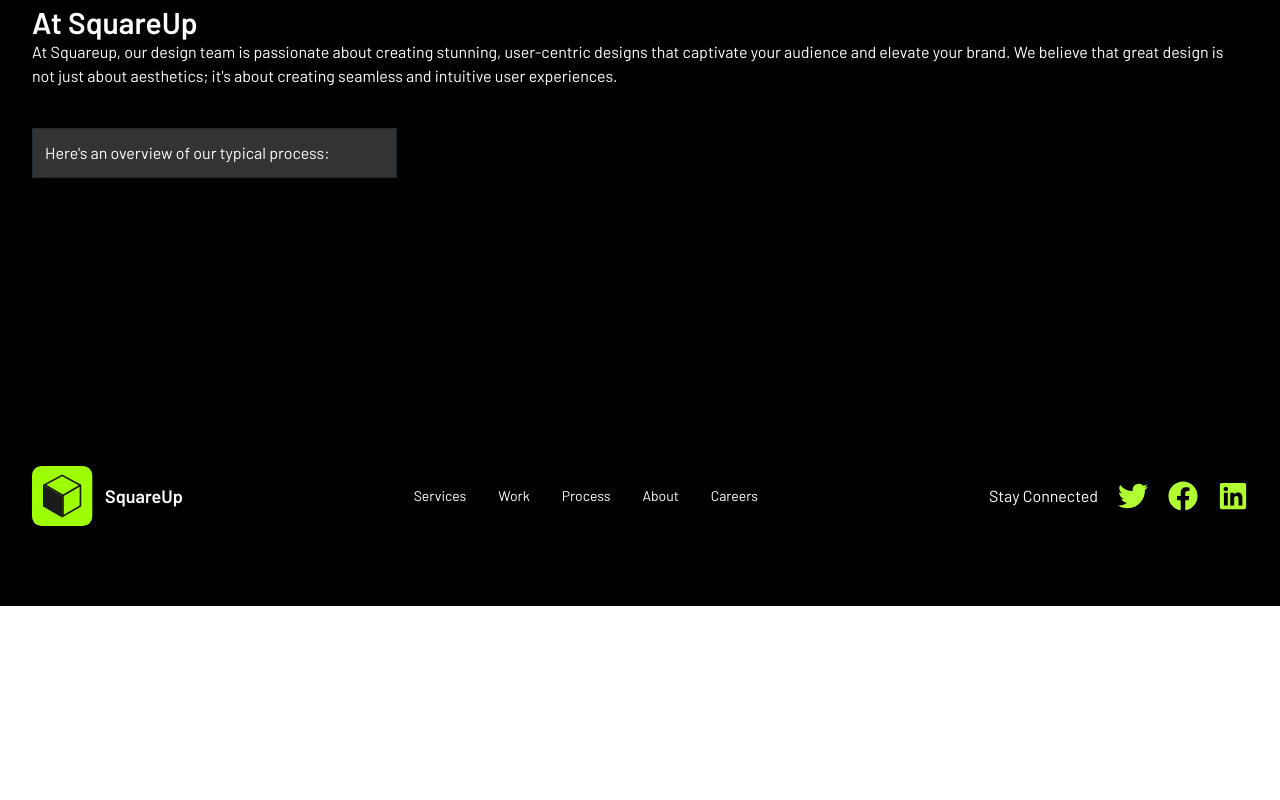
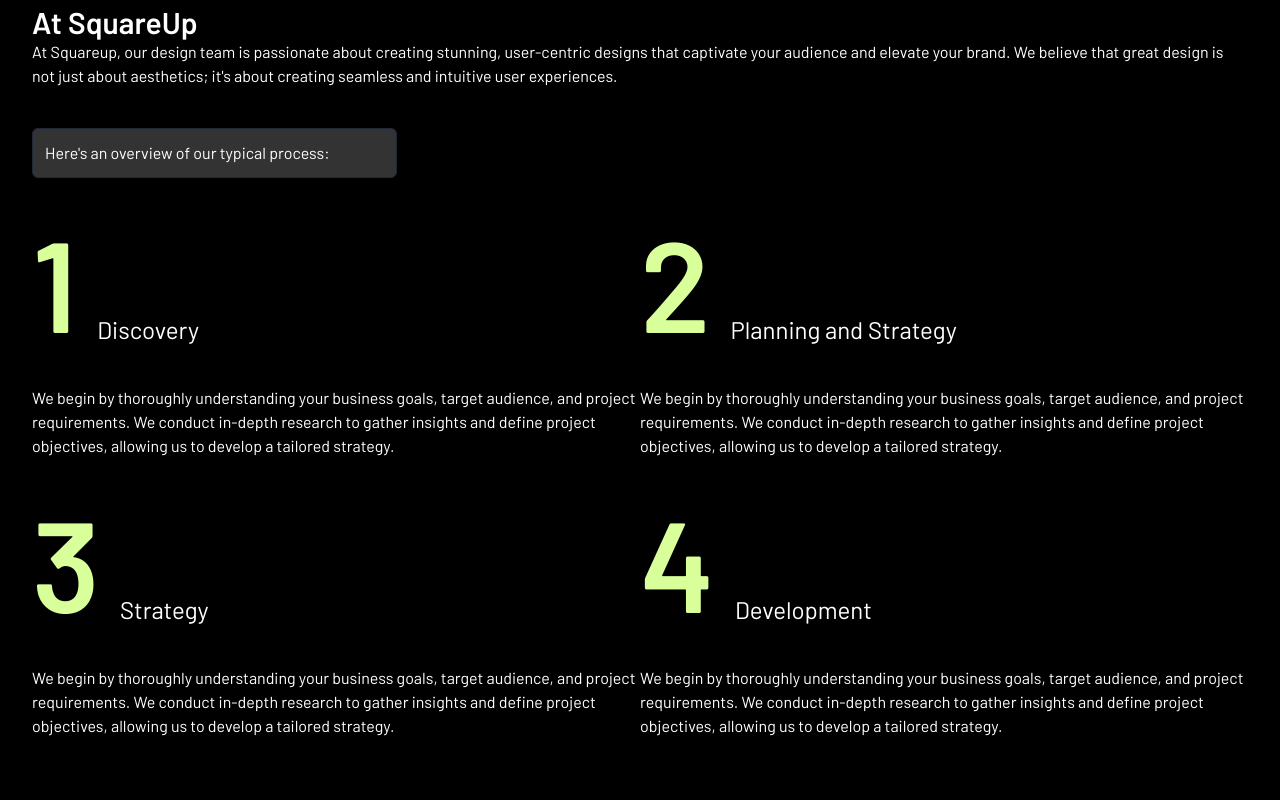
Before and after one commit to Barsheyr/Squareup, a React (Vite) app: page /process in a window 1280 px wide. Shown: the part 560-1360 px from the top of the page. Before the commit the page ends 1166 px from the top, so only its background shows below. Built offline with nearby package versions, Linux system fonts and the light colour scheme.

Commit message:
new push

```diff
--- a/src/components/Process/ProcessBody.jsx
+++ b/src/components/Process/ProcessBody.jsx
@@ -1,5 +1,5 @@
-import React from "react";
-import { Processes } from "../../data";
+import React, { useState } from "react";
+import { Processes, processNums } from "../../data";
 
 const ProcessBody = () => {
   return (
@@ -15,8 +15,27 @@
                   <p> {paragraph} </p>
                 </div>
 
-                <div className="mt-10 bg-grey20 border border-gray-800 w-[30%] p-3">
+                <div className="mt-10 bg-grey20 border border-gray-800 lg:w-[30%] p-3 rounded-md">
                   <p className="">{includes}</p>
+                </div>
+
+                <div className="grid lg:grid-cols-2">
+                  {processNums.map((processNum, index) => {
+                    const { num, numHead, numParagraph } = processNum;
+                    return (
+                      <div key={index}>
+                        <div className="mt-10">
+                          <div className="flex items-end space-x-5">
+                            <p className="text-9xl text-green80 font-semibold">
+                              {num}
+                            </p>
+                            <h1 className="text-2xl"> {numHead} </h1>
+                          </div>
+                          <h2 className="mt-10"> {numParagraph} </h2>
+                        </div>
+                      </div>
+                    );
+                  })}
                 </div>
               </div>
             </div>
--- a/src/data.js
+++ b/src/data.js
@@ -221,34 +221,54 @@
     Text1: "User Experience (UX) Design",
     Text2: "User Experience (UI) Design",
     Text3: "Branding and Identity",
+  },
+];
+
+export const processNums = [
+  {
+    id: "1",
     num: "1",
     numHead: "Discovery",
     numParagraph:
       " We begin by thoroughly understanding your business goals, target audience, and project requirements. We conduct in-depth research to gather insights and define project objectives, allowing us to develop a tailored strategy.",
+  },
+  {
     num: "2",
     numHead: "Planning and Strategy",
     numParagraph:
       " We begin by thoroughly understanding your business goals, target audience, and project requirements. We conduct in-depth research to gather insights and define project objectives, allowing us to develop a tailored strategy.",
+  },
+  {
     num: "3",
-    numHead: "Design",
+    numHead: "Strategy",
     numParagraph:
       " We begin by thoroughly understanding your business goals, target audience, and project requirements. We conduct in-depth research to gather insights and define project objectives, allowing us to develop a tailored strategy.",
+  },
+  {
     num: "4",
     numHead: "Development",
     numParagraph:
       " We begin by thoroughly understanding your business goals, target audience, and project requirements. We conduct in-depth research to gather insights and define project objectives, allowing us to develop a tailored strategy.",
+  },
+  {
     num: "5",
     numHead: "Testing and Quality Assurance",
     numParagraph:
       " We begin by thoroughly understanding your business goals, target audience, and project requirements. We conduct in-depth research to gather insights and define project objectives, allowing us to develop a tailored strategy.",
+  },
+  {
     num: "6",
     numHead: "Development and Launch",
     numParagraph:
       " We begin by thoroughly understanding your business goals, target audience, and project requirements. We conduct in-depth research to gather insights and define project objectives, allowing us to develop a tailored strategy.",
+  },
+  {
     num: "7",
     numHead: "Post Launch Support",
     numParagraph:
       " We begin by thoroughly understanding your business goals, target audience, and project requirements. We conduct in-depth research to gather insights and define project objectives, allowing us to develop a tailored strategy.",
+  },
+  {
     num: "8",
     numHead: "Continuous Improvement  ",
     numParagraph:
```
